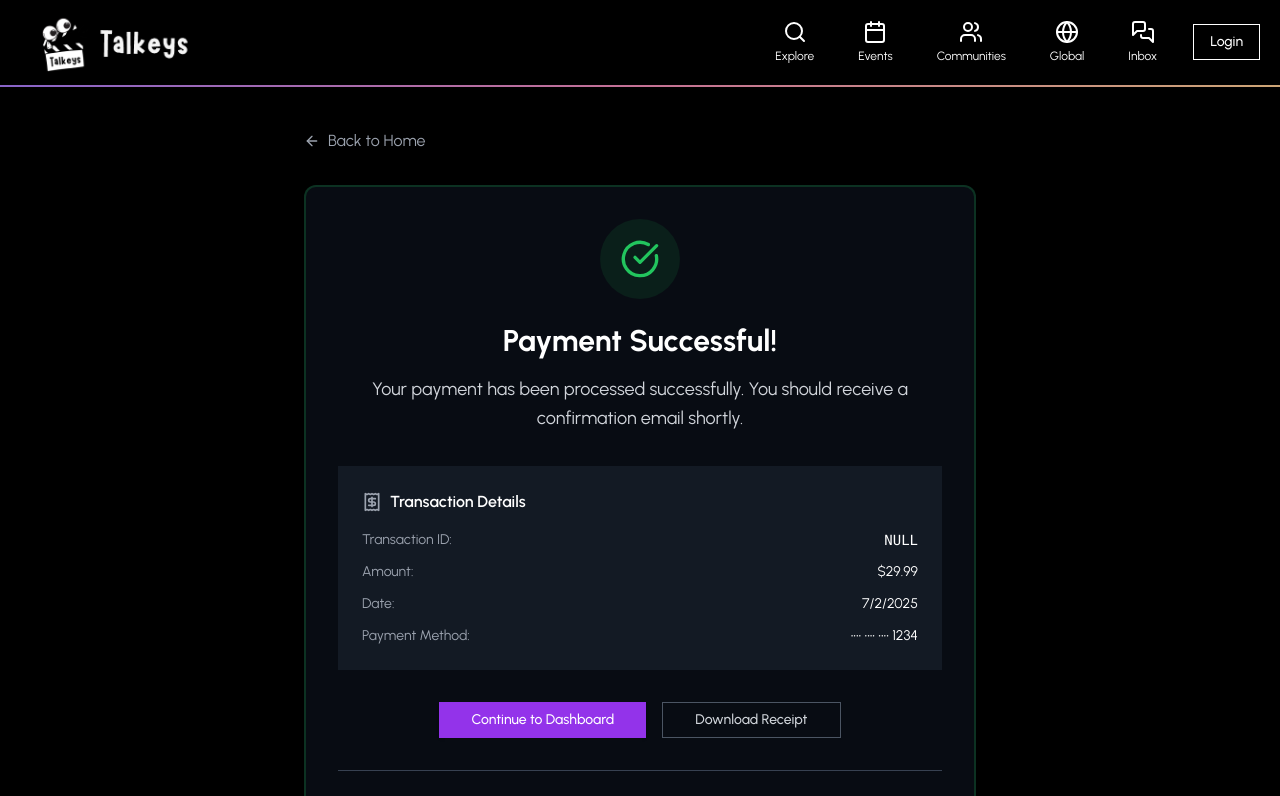
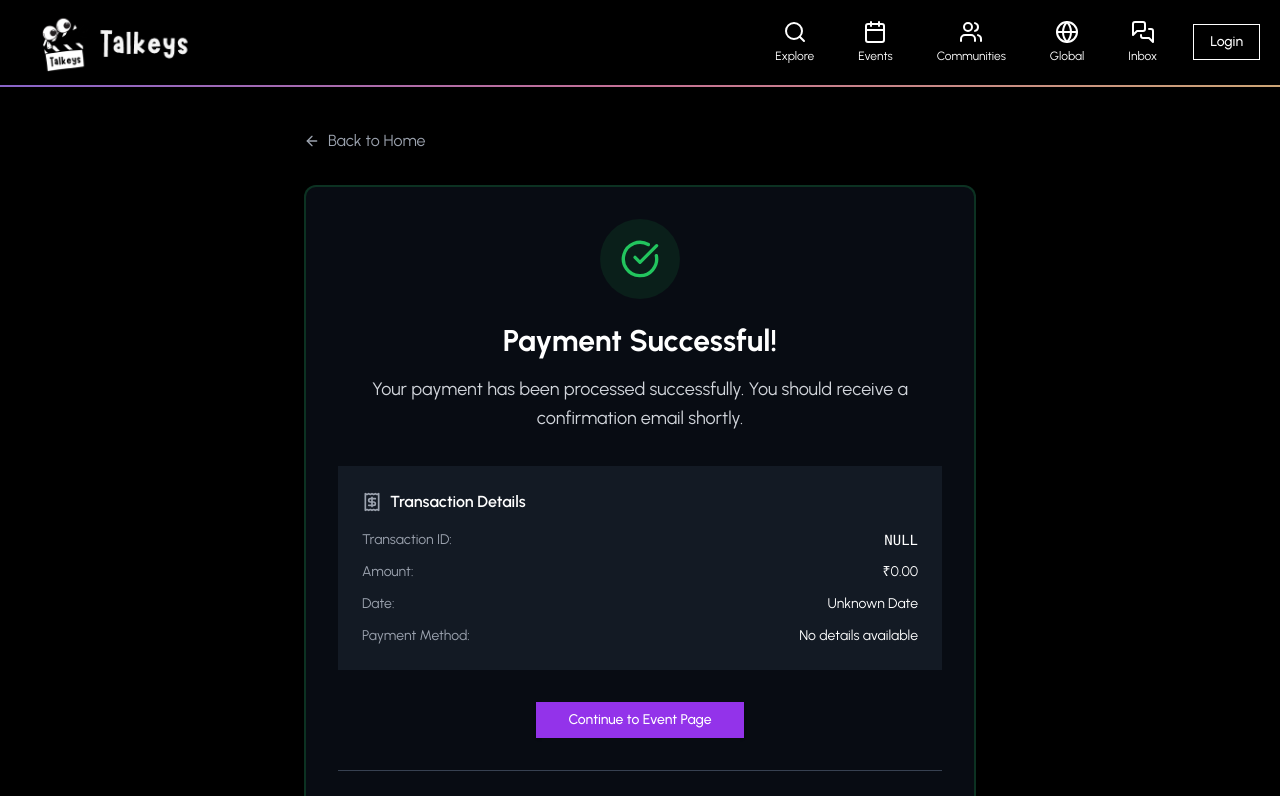
Before and after one commit to pranshugarg123/talkeys, a Next.js app in the folder Client/: page /ticket/success in a window 1280 px wide. Shown: the top 796 px of the page. Built offline with nearby package versions, Linux system fonts and the light colour scheme; a web font is replaced by a local one.

Commit message:
Pass Frontend

```diff
--- a/Client/src/app/ticket/success/page.tsx
+++ b/Client/src/app/ticket/success/page.tsx
@@ -5,7 +5,7 @@ import { useSearchParams } from "next/navigation";
 import Link from "next/link";
 import { Button } from "@/components/ui/button";
 import { Card, CardContent } from "@/components/ui/card";
-import { Suspense } from "react";
+import { Suspense, useEffect, useState } from "react";
 
 const config = {
 	icon: CheckCircle,
@@ -19,7 +19,33 @@ const config = {
 function PaymentStatusContent() {
 	const searchParams = useSearchParams();
 	const passId = searchParams.get("passId") ?? "NULL";
+	const uuid = searchParams.get("uuid") ?? null;
 	const StatusIcon = config.icon;
+	const [passDetails, setPassDetails] = useState({
+		passAmount: 0.00,
+		passEventName: "Unknown Event",
+		passEventDate: "Unknown Date",
+		passPaymentDetails: "No details available",
+		passStatus: "Pending",
+	});
+
+	useEffect(() => {
+		const getPassDetails = async () => {
+			if (!uuid) return;
+
+			try {
+				const response = await fetch(`/api/passes/${uuid}`);
+				if (!response.ok) throw new Error("Failed to fetch pass details");
+
+				const data = await response.json();
+				console.log("Pass details:", data);
+				setPassDetails(data);
+			} catch (error) {
+				console.error("Error fetching pass details:", error);
+			}
+		};
+		getPassDetails();
+	}, [uuid]);
 
 	return (
 		<div className="min-h-screen bg-black text-white">
@@ -107,31 +133,27 @@ function PaymentStatusContent() {
 									</div>
 									<div className="flex justify-between">
 										<span className="text-gray-400">Amount:</span>
-										<span>$29.99</span>
+										<span>₹{passDetails.passAmount.toFixed(2)}</span>
 									</div>
 									<div className="flex justify-between">
 										<span className="text-gray-400">Date:</span>
-										<span>{new Date().toLocaleDateString()}</span>
+										<span>{passDetails.passEventDate}</span>
 									</div>
 									<div className="flex justify-between">
 										<span className="text-gray-400">
 											Payment Method:
 										</span>
-										<span>•••• •••• •••• 1234</span>
+										<span>{passDetails.passPaymentDetails}</span>
 									</div>
 								</div>
 							</div>
 
 							{/* Action Buttons */}
 							<div className="flex flex-col sm:flex-row gap-4 justify-center">
-								<Button className="bg-purple-600 hover:bg-purple-700 text-white px-8 py-3">
-									Continue to Dashboard
-								</Button>
-								<Button
-									variant="outline"
-									className="border-gray-600 text-gray-300 hover:bg-gray-800 px-8 py-3 bg-transparent"
-								>
-									Download Receipt
+								<Button asChild>
+									<Link href="/eventPage" className="bg-purple-600 hover:bg-purple-700 text-white px-8 py-3">
+									Continue to Event Page
+								</Link>
 								</Button>
 							</div>
 
```
Also changed, not shown: Client/src/app/status/page.tsx (added), 1 other file (tests, documents, lock files or other folders).
